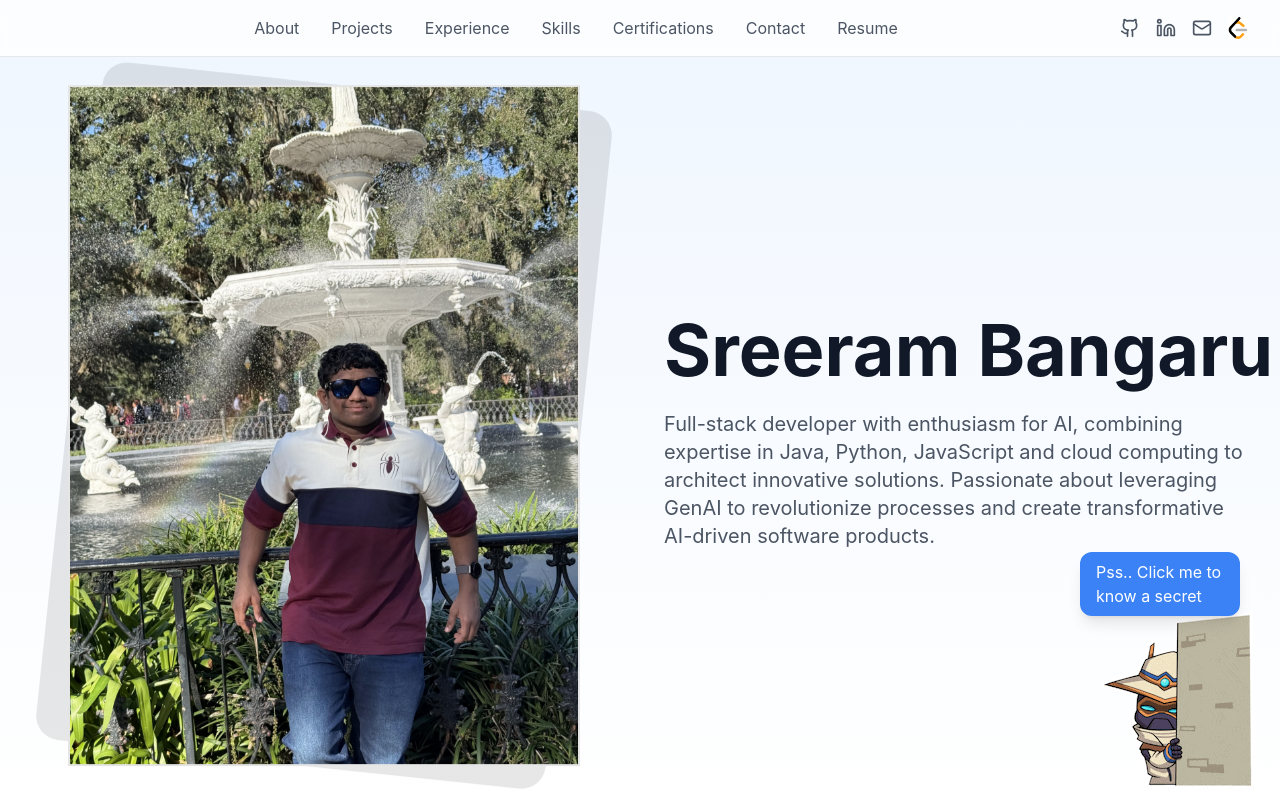
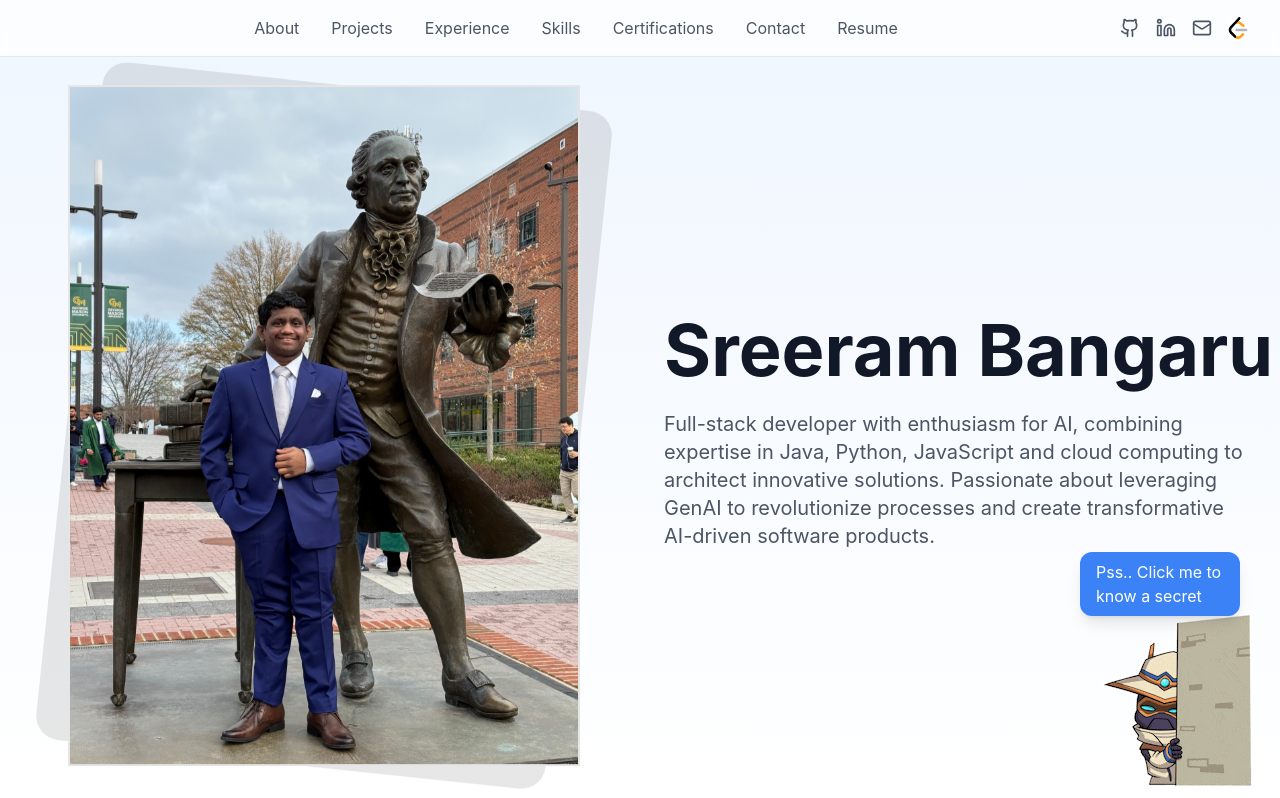
Before and after one commit to reysree/LandingPage, a Next.js app in the folder project/: page / in a window 1280 px wide. Shown: the top 798 px of the page. Built offline with nearby package versions, Linux system fonts and the light colour scheme.

Commit message:
Changed profile photo and asChild bug fix

```diff
--- a/project/src/components/Hero.jsx
+++ b/project/src/components/Hero.jsx
@@ -17,7 +17,7 @@ const Hero = () => {
             >
               <div className="absolute inset-0 bg-primary/10 rounded-3xl rotate-6"></div>
               <motion.img
-                src="/sreeram_github.jpg"
+                src="/IMG_5943.jpg"
                 alt="Profile"
                 className="relative w-75 h-75 object-cover border-2"
                 animate={{ rotate: [-20, -10, 0], scale: [1.6, 1.5, 1] }}
--- a/project/src/components/Projects.jsx
+++ b/project/src/components/Projects.jsx
@@ -54,7 +54,7 @@ const Projects = ({ props }) => {
         </h2>
         <div>
           <Carousel className="w-full max-w-6xl mx-auto">
-            <CarouselContent className="flex" asChild>
+            <CarouselContent className="flex">
               {projects.map((project, index) => (
                 <CarouselItem key={index} className="basis-1/3 px-2">
                   <motion.div
```
Also changed, not shown: project/public/IMG_5943.jpg (added).
